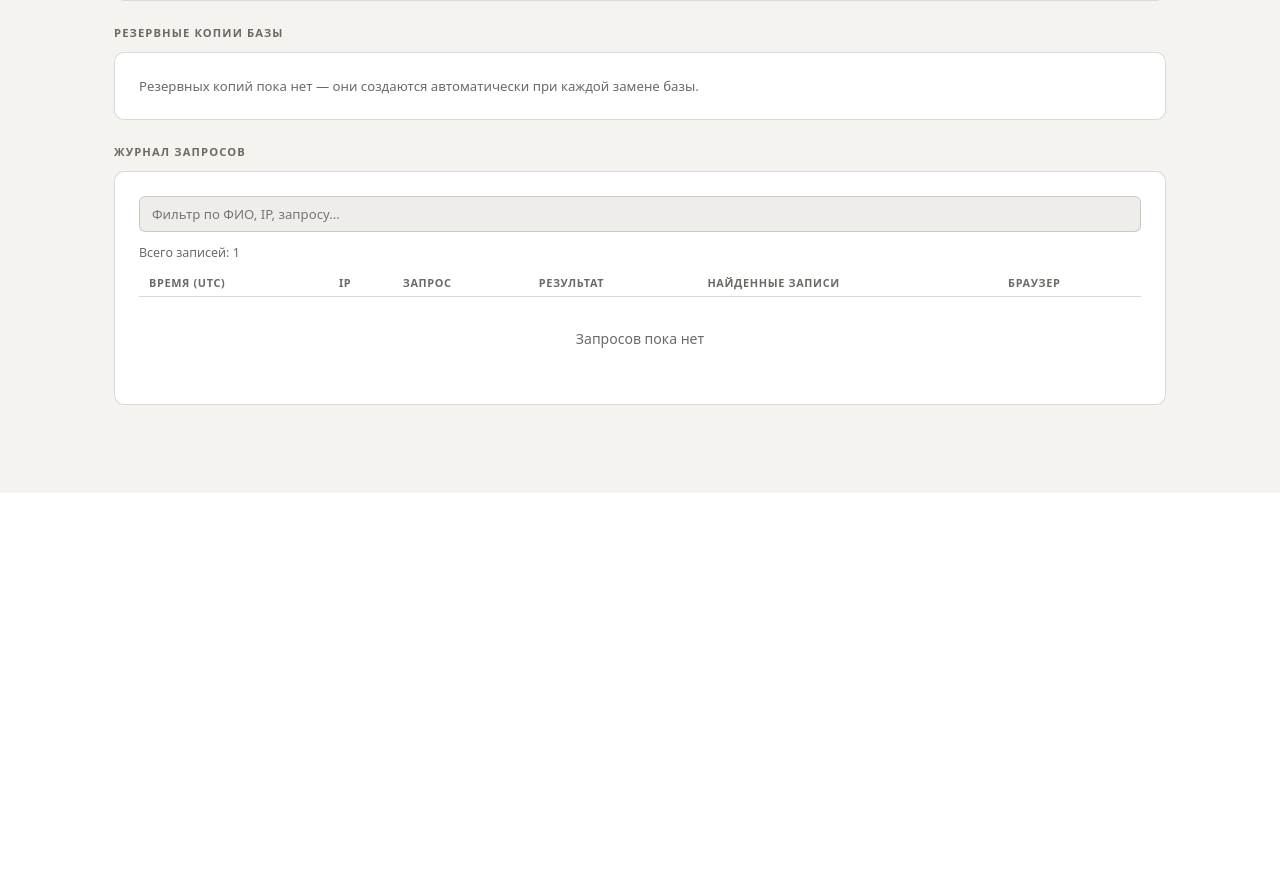
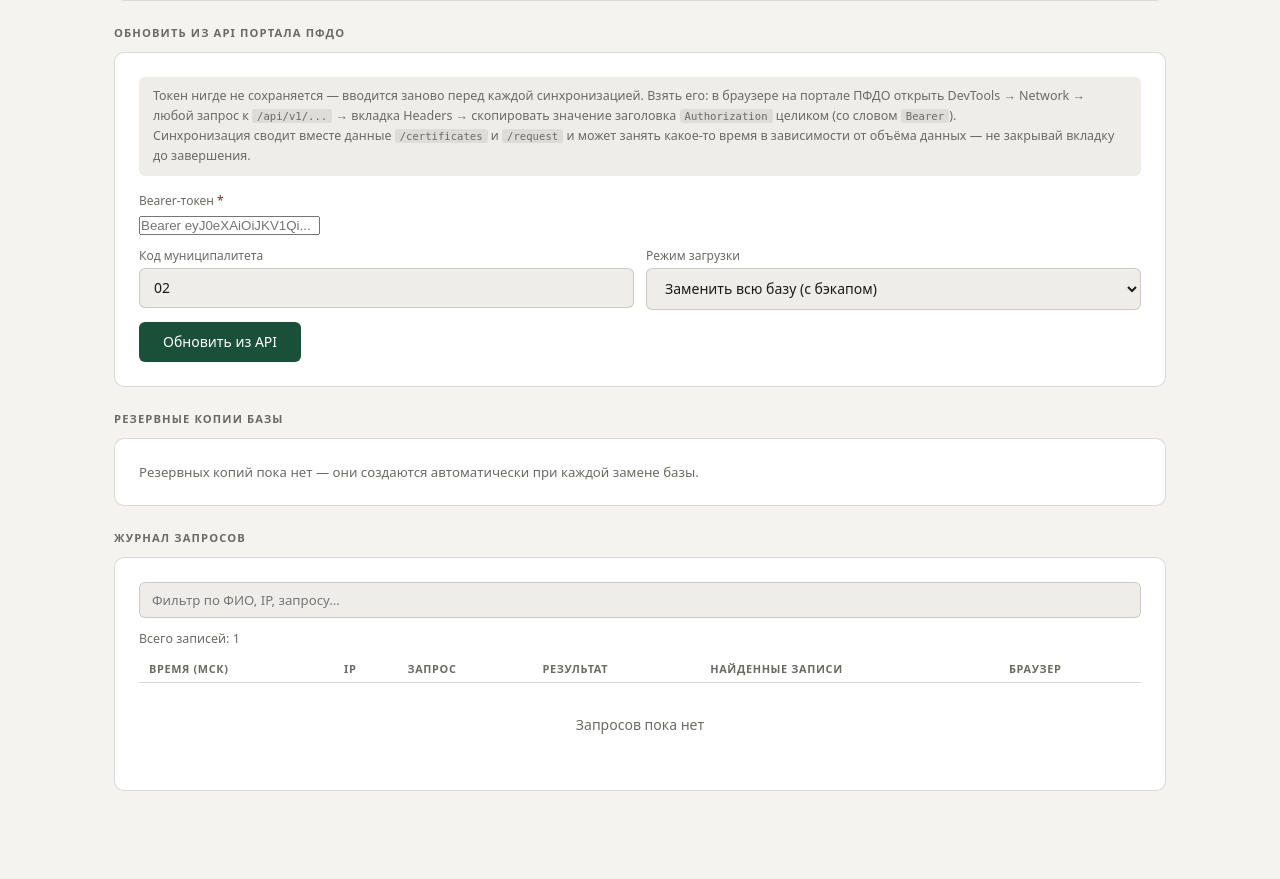
Before and after one commit to NikolyaVOLCKOV/PFDO_Lipetsk, a FastAPI app: template registry/templates/admin.html in a window 1280 px wide. Shown: the part 691-1570 px from the top of the page. Before the commit the page ends 1184 px from the top, so only its background shows below. Run offline with FastAPI, Linux system fonts and the light colour scheme; the template is opened without the code that fills it, so the values that code supplies are empty.

Commit message:
баг с utc

```diff
--- a/registry/main.py
+++ b/registry/main.py
@@ -1,8 +1,8 @@
-import os, sqlite3, secrets, io, csv, re, shutil
+import os, sqlite3, secrets, io, csv, re, shutil, asyncio
 from pathlib import Path
 from urllib.parse import quote
 from functools import wraps
-from datetime import datetime
+from datetime import datetime, timedelta
 
 from fastapi import FastAPI, Request, Form, File, UploadFile
 from fastapi.responses import HTMLResponse, RedirectResponse, JSONResponse
@@ -10,6 +10,7 @@ from fastapi.staticfiles import StaticFiles
 from fastapi.templating import Jinja2Templates
 from dotenv import load_dotenv
 import openpyxl
+import httpx
 
 # ── конфиг ────────────────────────────────────────────────────────────────────
 BASE_DIR = Path(__file__).parent
@@ -118,7 +119,23 @@ def get_client_ip(request: Request) -> str:
     forwarded = request.headers.get("X-Forwarded-For")
     if forwarded:
         return forwarded.split(",")[0].strip()
+    real_ip = request.headers.get("X-Real-IP")
+    if real_ip:
+        return real_ip.strip()
     return request.client.host if request.client else "unknown"
+
+MSK_OFFSET = timedelta(hours=3)
+
+def to_msk(ts: str) -> str:
+    """Конвертирует хранимую в БД UTC-строку в московское время (UTC+3) для отображения.
+    В базе всё по-прежнему хранится в UTC — меняется только то, что видит админ."""
+    if not ts or ts == "—":
+        return ts
+    try:
+        dt = datetime.strptime(ts, "%Y-%m-%d %H:%M:%S")
+        return (dt + MSK_OFFSET).strftime("%Y-%m-%d %H:%M:%S")
+    except ValueError:
+        return ts
 
 def get_session_token(request: Request):
     return request.cookies.get("admin_token")
@@ -298,10 +315,24 @@ async def admin_panel(request: Request):
 
     # список бэкапов
     backups = sorted(BACKUP_DIR.glob("registry_*.db"), reverse=True)
-    backup_list = [
-        {"name": b.name, "size": f"{b.stat().st_size // 1024} КБ"}
-        for b in backups[:10]
-    ]
+    backup_list = []
+    for b in backups[:10]:
+        # имя файла — registry_YYYYMMDD_HHMMSS.db, метка времени в UTC;
+        # для админки показываем её в МСК, само имя файла не трогаем
+        m = re.match(r"registry_(\d{8})_(\d{6})\.db$", b.name)
+        if m:
+            try:
+                dt_utc = datetime.strptime(m.group(1) + m.group(2), "%Y%m%d%H%M%S")
+                time_msk = (dt_utc + MSK_OFFSET).strftime("%Y-%m-%d %H:%M:%S")
+            except ValueError:
+                time_msk = b.name
+        else:
+            time_msk = b.name
+        backup_list.append({
+            "name":      b.name,
+            "size":      f"{b.stat().st_size // 1024} КБ",
+            "time_msk":  time_msk,
+        })
 
     return templates.TemplateResponse("admin.html", {
         "request":         request,
@@ -310,8 +341,8 @@ async def admin_panel(request: Request):
         "today_count":     today_count,
         "not_found_count": not_found_count,
         "ambiguous_count": ambiguous_count,
-        "logs":            [dict(r) for r in logs],
-        "last_up":         get_setting("last_upload",   "—"),
+        "logs":            [{**dict(r), "ts": to_msk(r["ts"])} for r in logs],
+        "last_up":         to_msk(get_setting("last_upload", "—")),
         "last_fn":         get_setting("last_filename", "—"),
         "col_fio":         get_setting("col_fio",  ""),
         "col_cert":        get_setting("col_cert", ""),
@@ -453,14 +484,32 @@ async def admin_upload(
     if not to_insert:
         return RedirectResponse("/admin?error=empty", status_code=302)
 
-    # ── бэкап + запись в транзакции ──
-    if replace == "yes":
+    try:
+        count = replace_or_add_records(to_insert, replace == "yes")
+    except Exception:
+        return RedirectResponse("/admin?error=import_failed", status_code=302)
+
+    set_setting("col_fio",       col_fio)
+    set_setting("col_cert",      col_cert)
+    set_setting("col_app",       col_app)
+    set_setting("col_birth",     col_birth)
+    set_setting("col_stat",      col_stat)
+    set_setting("last_upload",   datetime.utcnow().isoformat(sep=" ", timespec="seconds"))
+    set_setting("last_filename", file.filename or "")
+
+    return RedirectResponse(f"/admin?uploaded={count}", status_code=302)
+
+
+def replace_or_add_records(to_insert: list, replace: bool) -> int:
+    """Общая логика записи в БД для загрузки файла и синхронизации из API:
+    бэкап (если полная замена) + вставка в транзакции."""
+    if replace:
         backup_db()
 
     conn = sqlite3.connect(DB_PATH)
     try:
         conn.execute("BEGIN")
-        if replace == "yes":
+        if replace:
             conn.execute("DELETE FROM records")
         conn.executemany(
             "INSERT INTO records"
@@ -471,17 +520,169 @@ async def admin_upload(
         conn.execute("COMMIT")
     except Exception:
         conn.execute("ROLLBACK")
-        conn.close()
-        return RedirectResponse("/admin?error=import_failed", status_code=302)
+        raise
     finally:
         conn.close()
 
-    set_setting("col_fio",       col_fio)
-    set_setting("col_cert",      col_cert)
-    set_setting("col_app",       col_app)
-    set_setting("col_birth",     col_birth)
-    set_setting("col_stat",      col_stat)
+    return len(to_insert)
+
+
+# ── синхронизация напрямую из API портала ПФДО ──────────────────────────────────
+PFDO_API_HOST = "https://10-248-2-162.my.local-ip.co"
+PFDO_PER_PAGE = 100
+PFDO_MAX_PAGES = 500
+PFDO_PAGE_DELAY = 0.15  # секунд между страницами — не долбить API слишком часто
+
+
+class SyncAuthError(Exception):
+    """Токен не принят порталом (401/403)."""
+
+
+async def pfdo_fetch_all(client: httpx.AsyncClient, path: str, expand: str, mun_id: str, token: str) -> list:
+    all_items = []
+    page = 1
+    while page <= PFDO_MAX_PAGES:
+        params = {
+            "page": page,
+            "per-page": PFDO_PER_PAGE,
+            "expand": expand,
+            "sort": "-id",
+            "search[mun_id]": mun_id,
+        }
+        resp = await client.get(f"{PFDO_API_HOST}{path}", params=params,
+                                 headers={"Authorization": token, "Accept": "application/json"})
+        if resp.status_code in (401, 403):
+            raise SyncAuthError()
+        resp.raise_for_status()
+
+        data = resp.json()
+        items = data if isinstance(data, list) else (data.get("items") or data.get("data") or [])
+        if not items:
+            break
+
+        all_items.extend(items)
+        if len(items) < PFDO_PER_PAGE:
+            break
+
+        page += 1
+        await asyncio.sleep(PFDO_PAGE_DELAY)
+
+    return all_items
+
+
+def pfdo_fio(rec: dict) -> str:
+    parts = [rec.get("sur_child_name"), rec.get("first_child_name"), rec.get("last_child_name")]
+    return " ".join(p.strip() for p in parts if p and str(p).strip())
+
+
+def pfdo_fmt_date(iso_str) -> str:
+    if not iso_str:
+        return ""
+    try:
+        date_part = str(iso_str).split("T")[0]
+        y, m, d = date_part.split("-")
+        return f"{d}.{m}.{y}"
+    except Exception:
+        return str(iso_str)
+
+
+def pfdo_status(is_revoked, frozen, is_confirmed) -> str:
+    if is_revoked:
+        return "Отозван"
+    if frozen:
+        return "Заморожен"
+    if is_confirmed:
+        return "Подтверждена"
+    return "Не подтверждена"
+
+
+def pfdo_merge_to_insert(certificates: list, requests_data: list) -> list:
+    """Сводит /certificates и /request в те же 7-элементные кортежи,
+    что и обычная загрузка Excel/CSV (см. admin_upload)."""
+    certs_by_id = {c["id"]: c for c in certificates if "id" in c}
+    seen_cert_ids = set()
+    now = datetime.utcnow().isoformat(sep=" ", timespec="seconds")
+    to_insert = []
+
+    for r in requests_data:
+        cert_id = r.get("certificate_id")
+        nested_cert = r.get("certificate")
+        cert = certs_by_id.get(cert_id) or nested_cert
+
+        if cert:
+            status = pfdo_status(cert.get("is_revoked"), cert.get("frozen"), cert.get("is_confirmed"))
+            cid = cert_id if cert_id is not None else (nested_cert or {}).get("id")
+            if cid is not None:
+                seen_cert_ids.add(cid)
+        else:
+            status = "Подтверждена" if r.get("confirmed") else "Не подтверждена"
+
+        fio_val = pfdo_fio(r)
+        if not fio_val:
+            continue
+
+        to_insert.append((
+            fio_val,
+            normalize(fio_val),
+            r.get("cert_number") or (cert or {}).get("certificate") or "",
+            r.get("code") or "",
+            pfdo_fmt_date(r.get("birth_child")),
+            status,
+            now,
+        ))
+
+    for cid, cert in certs_by_id.items():
+        if cid in seen_cert_ids:
+            continue
+        fio_val = pfdo_fio(cert)
+        if not fio_val:
+            continue
+        to_insert.append((
+            fio_val,
+            normalize(fio_val),
+            cert.get("certificate") or "",
+            "",
+            pfdo_fmt_date(cert.get("birth_child")),
+            pfdo_status(cert.get("is_revoked"), cert.get("frozen"), cert.get("is_confirmed")),
+            now,
+        ))
+
+    return to_insert
+
+
+@app.post("/admin/sync-api", response_class=HTMLResponse)
+@admin_required
+async def admin_sync_api(
+    request:   Request,
+    api_token: str = Form(...),
+    mun_id:    str = Form("02"),
+    replace:   str = Form("yes"),
+):
+    token = api_token.strip()
+    if not token:
+        return RedirectResponse("/admin?error=sync_no_token", status_code=302)
+    if not token.lower().startswith("bearer "):
+        token = f"Bearer {token}"
+
+    try:
+        async with httpx.AsyncClient(timeout=30.0) as client:
+            certificates   = await pfdo_fetch_all(client, "/api/v1/certificates", "queues,address", mun_id, token)
+            requests_data  = await pfdo_fetch_all(client, "/api/v1/request", "queues,certificate,verification", mun_id, token)
+    except SyncAuthError:
+        return RedirectResponse("/admin?error=sync_auth", status_code=302)
+    except httpx.HTTPError:
+        return RedirectResponse("/admin?error=sync_failed", status_code=302)
+
+    to_insert = pfdo_merge_to_insert(certificates, requests_data)
+    if not to_insert:
+        return RedirectResponse("/admin?error=empty", status_code=302)
+
+    try:
+        count = replace_or_add_records(to_insert, replace == "yes")
+    except Exception:
+        return RedirectResponse("/admin?error=import_failed", status_code=302)
+
     set_setting("last_upload",   datetime.utcnow().isoformat(sep=" ", timespec="seconds"))
-    set_setting("last_filename", file.filename or "")
+    set_setting("last_filename", f"API (mun_id={mun_id})")
 
-    return RedirectResponse(f"/admin?uploaded={len(to_insert)}", status_code=302)
+    return RedirectResponse(f"/admin?uploaded={count}", status_code=302)
--- a/registry/templates/admin.html
+++ b/registry/templates/admin.html
@@ -414,6 +414,12 @@
         <div class="flash err">Не удалось прочитать файл. Убедитесь что это .xlsx файл.</div>
         {% elif error == 'import_failed' %}
         <div class="flash err">Ошибка при импорте — база не изменена. Проверьте файл и попробуйте снова.</div>
+        {% elif error == 'sync_no_token' %}
+        <div class="flash err">Введите Bearer-токен для синхронизации с API.</div>
+        {% elif error == 'sync_auth' %}
+        <div class="flash err">Портал не принял токен (401/403) — проверьте, что скопировали его целиком и что он ещё не истёк.</div>
+        {% elif error == 'sync_failed' %}
+        <div class="flash err">Не удалось связаться с API портала — проверьте сеть или попробуйте позже.</div>
         {% endif %}
 
         <!-- статистика -->
@@ -496,6 +502,40 @@
             </div>
         </div>
 
+        <!-- синхронизация из API -->
+        <div class="section-title">Обновить из API портала ПФДО</div>
+        <div class="card">
+            <div class="upload-note">
+                Токен нигде не сохраняется — вводится заново перед каждой синхронизацией.
+                Взять его: в браузере на портале ПФДО открыть DevTools → Network → любой запрос к <code>/api/v1/...</code> →
+                вкладка Headers → скопировать значение заголовка <code>Authorization</code> целиком (со словом <code>Bearer</code>).<br>
+                Синхронизация сводит вместе данные <code>/certificates</code> и <code>/request</code> и может занять
+                какое-то время в зависимости от объёма данных — не закрывай вкладку до завершения.
+            </div>
+
+            <form method="post" action="/admin/sync-api">
+                <div class="upload-grid">
+                    <div class="field field-required" style="grid-column: 1 / -1">
+                        <label>Bearer-токен</label>
+                        <input type="password" name="api_token" placeholder="Bearer eyJ0eXAiOiJKV1Qi..." required autocomplete="off">
+                    </div>
+                    <div class="field">
+                        <label>Код муниципалитета</label>
+                        <input type="text" name="mun_id" value="02" placeholder="02">
+                    </div>
+                    <div class="field">
+                        <label>Режим загрузки</label>
+                        <select name="replace">
+                            <option value="yes">Заменить всю базу (с бэкапом)</option>
+                            <option value="no">Добавить к существующим</option>
+                        </select>
+                    </div>
+                </div>
+
+                <button type="submit" class="btn-upload">Обновить из API</button>
+            </form>
+        </div>
+
         <!-- бэкапы -->
         <div class="section-title">Резервные копии базы</div>
         <div class="card">
@@ -503,7 +543,7 @@
             <ul class="backup-list">
                 {% for b in backup_list %}
                 <li class="backup-item">
-                    <span class="backup-name">{{ b.name }}</span>
+                    <span class="backup-name">{{ b.time_msk }} <small style="color:var(--text2)">({{ b.name }})</small></span>
                     <span class="backup-size">{{ b.size }}</span>
                 </li>
                 {% endfor %}
@@ -529,7 +569,7 @@
                 <table>
                     <thead>
                         <tr>
-                            <th>Время (UTC)</th>
+                            <th>Время (МСК)</th>
                             <th>IP</th>
                             <th>Запрос</th>
                             <th>Результат</th>
```
